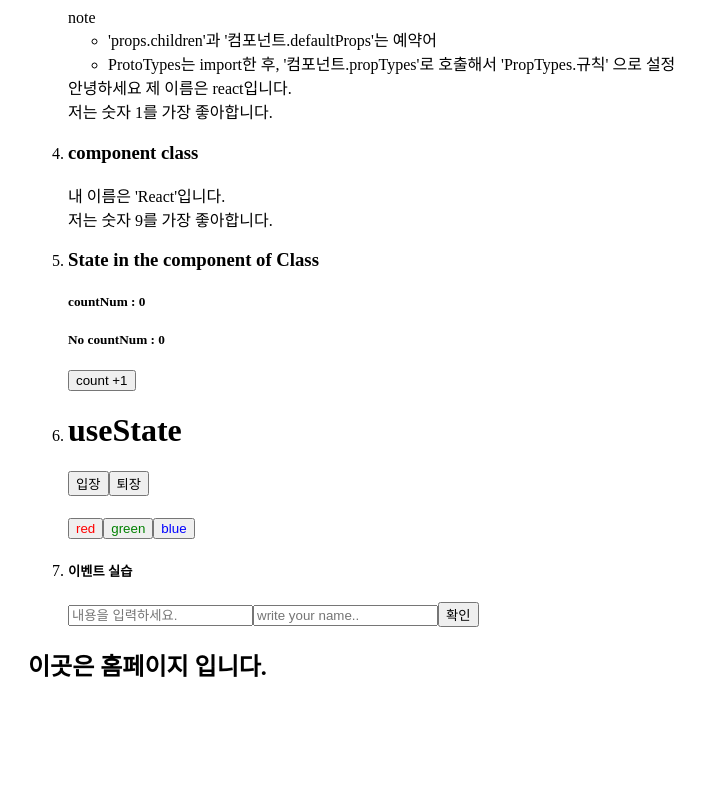
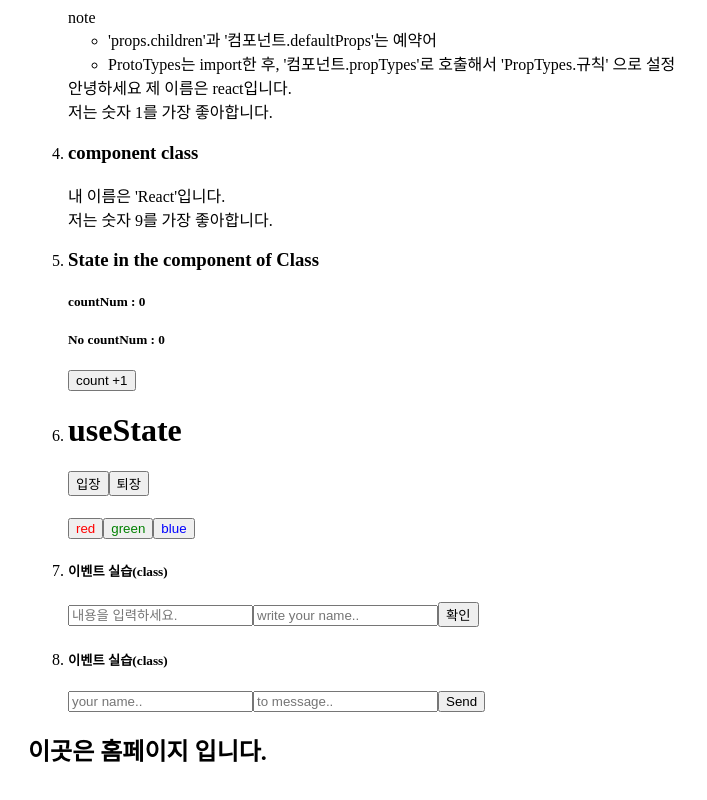
Before and after one commit to normalstory/test, a React (Create React App) app: page / in a window 1280 px wide. Shown: the part 370-1170 px from the top of the page, without its empty margins (0-707 px from the left). Before the commit the page ends 1100 px from the top, so only its background shows below. Built offline with nearby package versions, Linux system fonts and the light colour scheme.

Commit message:
여기까지 함수를 통한 이벤트

```diff
--- a/src/App.js
+++ b/src/App.js
@@ -10,6 +10,7 @@ import MycomponentClass from './components/MycomponentClass';
 import ComponentStateClass from './components/ComponentStateClass';
 import HooksBasic from './components/HooksBasic';
 import EventTest from './components/EventTest';
+import EventByFunc from './components/EventByFunc';
 
 class App extends Component {
   render() {
@@ -55,6 +56,9 @@ class App extends Component {
             <li>
               <EventTest />
             </li>
+            <li>
+              <EventByFunc />
+            </li>
           </ol>
 
           <Route exact path="/" component={Home} />
--- /dev/null
+++ b/src/components/EventByFunc.js
@@ -0,0 +1,61 @@
+import React, { useState } from 'react';
+
+const EventByFunc = () => {
+  //const [username, message] = this.state;
+  //const [username, message] = useState('');
+
+  //   const [username, setUsername] = useState('');
+  //   const [message, setMessage] = useState('');
+  const [form, setForm] = useState({
+    //배열
+    username: '',
+    message: '',
+  });
+  // const [username, message] = form;
+  const { username, message } = form; //객체
+
+  //   const onChangeUsername = (e) => setUsername(e.target.value);
+  //   const onChangeMessage = (e) => setMessage(e.target.value);
+  const onChange = (e) => {
+    //setForm(e.target.form)
+    const nextForm = {
+      ...form,
+      [e.target.name]: e.target.value,
+    };
+    setForm(nextForm);
+  };
+  const onClick = () => {
+    alert(username + ' & ' + message);
+    // setUsername('');
+    // setMessage('');
+    setForm({
+      username: '',
+      message: '',
+    });
+  };
+  const onKeyPress = (e) => e.key === 'Enter' && onClick();
+
+  return (
+    <div>
+      <h5>이벤트 실습(class)</h5>
+      <input
+        type="text"
+        name="username"
+        placeholder="your name.."
+        value={username}
+        onChange={onChange}
+      ></input>
+      <input
+        type="text"
+        name="message"
+        placeholder="to message.."
+        value={message}
+        onChange={onChange}
+        onKeyPress={onKeyPress}
+      ></input>
+      <button onClick={onClick}>Send</button>
+    </div>
+  );
+};
+
+export default EventByFunc;
--- a/src/components/EventTest.js
+++ b/src/components/EventTest.js
@@ -48,7 +48,7 @@ class EventTest extends Component {
   render() {
     return (
       <div>
-        <h5>이벤트 실습</h5>
+        <h5>이벤트 실습(class)</h5>
         <input
           type="text"
           name="message"
```
